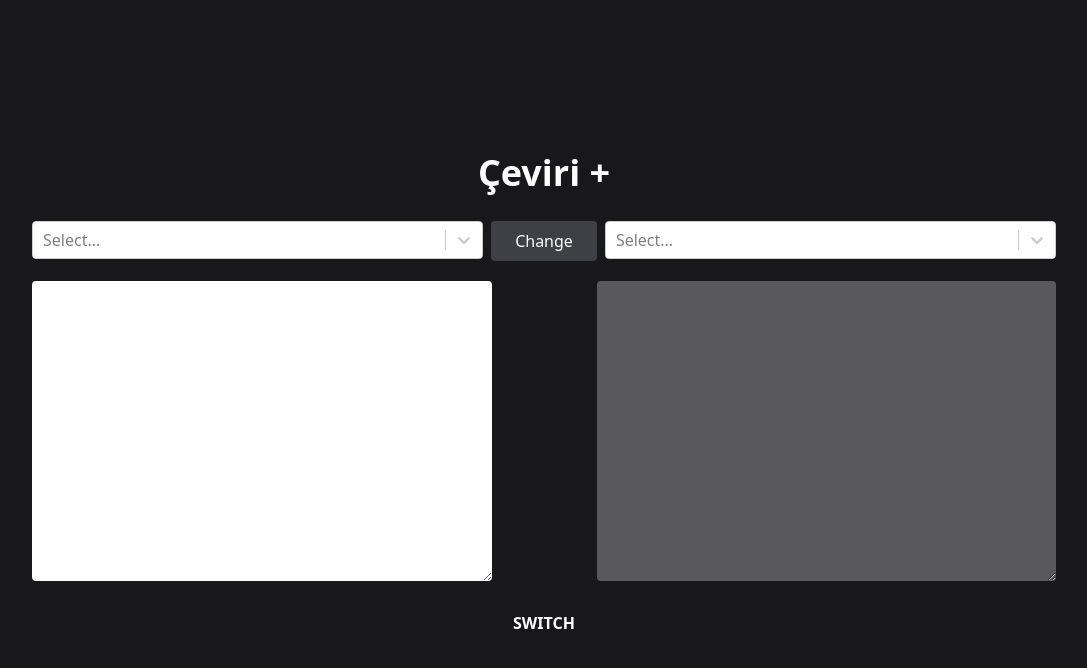
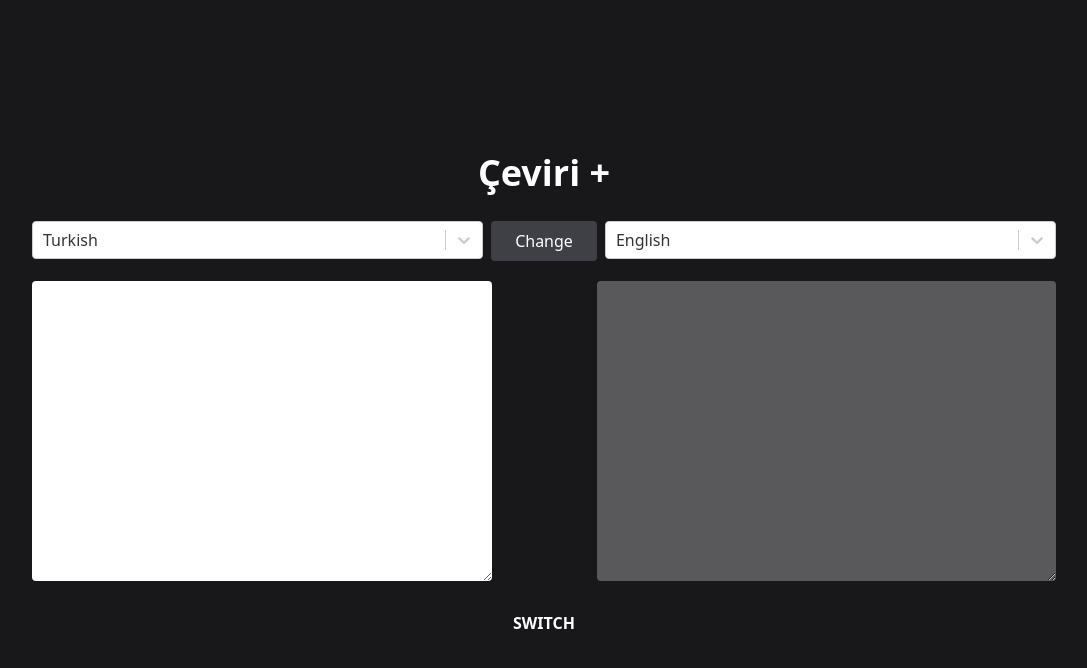
Before and after one commit to bekirasimcelik/Udemig_TranslaterWeb, a React (Create React App) app: page / in a window 1280 px wide. Shown: the top 668 px of the page, without its empty margins (96-1183 px from the left). Built offline with nearby package versions, Linux system fonts and the light colour scheme; no server answers.

Commit message:
components updated

```diff
--- a/src/App.jsx
+++ b/src/App.jsx
@@ -1,4 +1,4 @@
-import React, { useEffect } from "react";
+import React, { useEffect, useState } from "react";
 import LanguageSelect from "./components/LanguageSelect";
 import TextContainer from "./components/TextContainer";
 import { useDispatch } from "react-redux";
@@ -6,6 +6,15 @@ import getLangs from "./redux/actions";
 
 const App = () => {
   const dispatch = useDispatch();
+  const [sourceLang, setSourceLang] = useState({
+    label: "Turkish",
+    value: "tr",
+  });
+  const [targetLang, setTargetLang] = useState({
+    label: "English",
+    value: "en",
+  });
+  const [text, setText] = useState();
 
   useEffect(() => {
     dispatch(getLangs());
@@ -17,7 +26,12 @@ const App = () => {
         <h1 className="text-center text-4xl font-semibold mb-7">Çeviri +</h1>
 
         {/* TOP PART */}
-        <LanguageSelect />
+        <LanguageSelect
+          sourceLang={sourceLang}
+          targetLang={targetLang}
+          setSourceLang={setSourceLang}
+          setTargetLang={setTargetLang}
+        />
 
         {/* TEXT PART */}
         <TextContainer />
--- a/src/components/LanguageSelect.jsx
+++ b/src/components/LanguageSelect.jsx
@@ -1,8 +1,13 @@
-import React, { useMemo } from "react";
+import React, { useMemo, useState } from "react";
 import { useSelector } from "react-redux";
 import ReactSelect from "react-select";
 
-const LanguageSelect = () => {
+const LanguageSelect = ({
+  setSourceLang,
+  setTargetLang,
+  sourceLang,
+  targetLang,
+}) => {
   const { isLoading, error, langs } = useSelector((store) => store.lang);
 
   const formatted = useMemo(
@@ -16,13 +21,27 @@ const LanguageSelect = () => {
 
   return (
     <div className="flex gap-2 text-black">
-      <ReactSelect className="flex-1" options={formatted} />
+      <ReactSelect
+        value={sourceLang}
+        isDisabled={isLoading}
+        isLoading={isLoading}
+        options={formatted}
+        onChange={(e) => setSourceLang(e)}
+        className="flex-1"
+      />
 
       <button className="bg-zinc-700 py-2 px-6 hover:bg-zinc-600 transition rounded text-white">
         Change
       </button>
 
-      <ReactSelect className="flex-1" options={formatted} />
+      <ReactSelect
+        value={targetLang}
+        isDisabled={isLoading}
+        isLoading={isLoading}
+        options={formatted}
+        onChange={(e) => setTargetLang(e)}
+        className="flex-1"
+      />
     </div>
   );
 };
```
